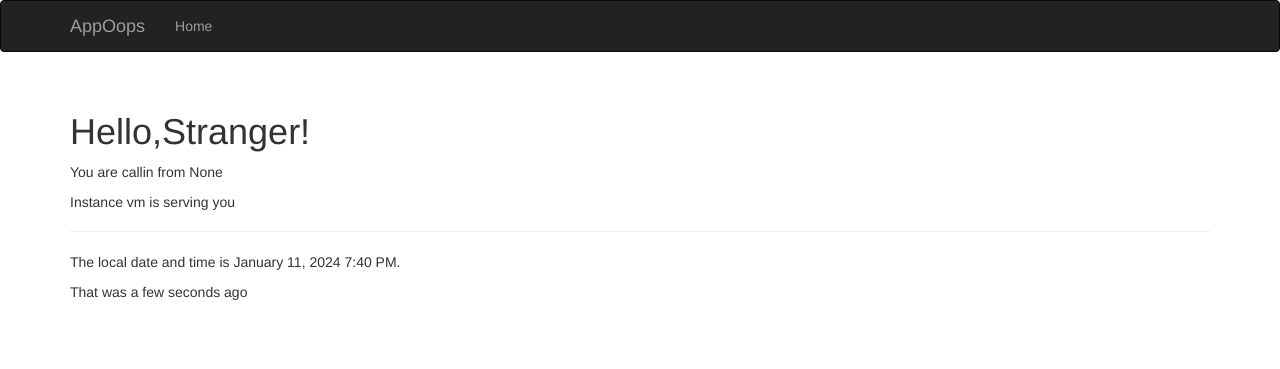
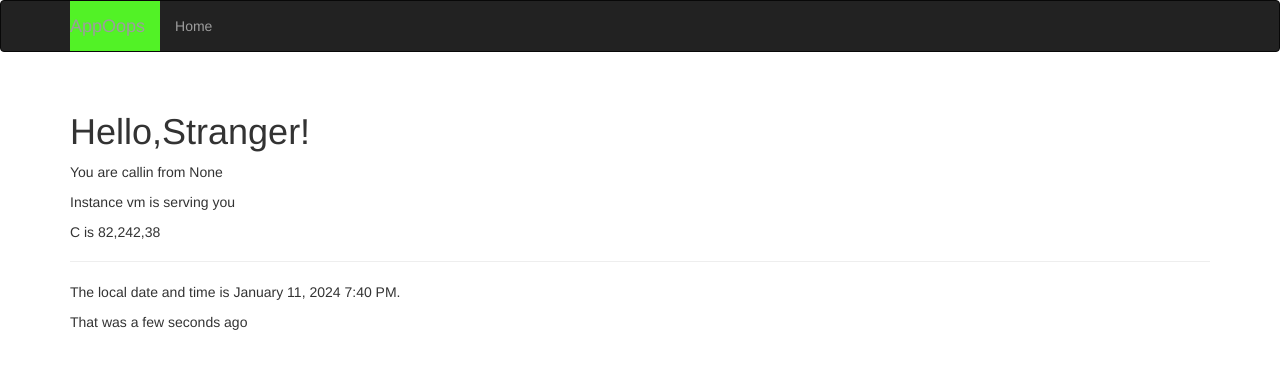
Before and after one commit to saaverdo/flask-alb-app, a Flask app: page / in a window 1280 px wide. Shown: the top 369 px of the page. Run offline with Flask 3, Linux system fonts and the light colour scheme; some libraries are stand-ins or nearby versions.

Commit message:
added bg color for navbar button

```diff
--- a/app.py
+++ b/app.py
@@ -16,7 +16,7 @@ moment = Moment(app)
 @app.route('/index')
 def index():
     remote_ip = request.remote_addr if request.headers.get('X-Forwarded-For') == 'None' else request.headers.get('X-Forwarded-For')
-    return render_template('index.html', hostname=Config.HOSTNAME, remote_ip=remote_ip, current_time=datetime.utcnow())
+    return render_template('index.html', hostname=Config.HOSTNAME, remote_ip=remote_ip, current_time=datetime.utcnow(), color=Config.BG_COLOR)
 
 
 @app.route("/healthcheck")
--- a/config.py
+++ b/config.py
@@ -1,6 +1,8 @@
 import os
+import random
 basedir = os.path.abspath(os.path.dirname(__file__))
 
 class Config(object):
     HOSTNAME = os.uname()[1]
     SECRET_KEY = os.environ.get('SECRET_KEY') or 'you-will-never-guess'
+    BG_COLOR = ','.join([str(element) for element in random.sample(range(255), 3)])
--- a/templates/index.html
+++ b/templates/index.html
@@ -3,7 +3,7 @@
 {% block navbar %}
 <div class="navbar navbar-inverse" role="navigation">
  <div class="container">
-  <div class="navbar-header">
+  <div class="navbar-header" style="background-color: rgb({{ color }});">
     <button type="button" class="navbar-toggle"
     data-toggle="collapse" data-target=".navbar-collapse">
       <span class="sr-only">Toggle navigation</span>
@@ -27,6 +27,7 @@
     <h1>Hello,Stranger!</h1>
     <p>You are callin from {{ remote_ip }}</p>
     <p>Instance {{ hostname }} is serving you</p>
+    <p>C is {{ color }}</p>
  </div>
 
 <p>The local date and time is {{ moment(current_time).format('LLL') }}.</p>
```
